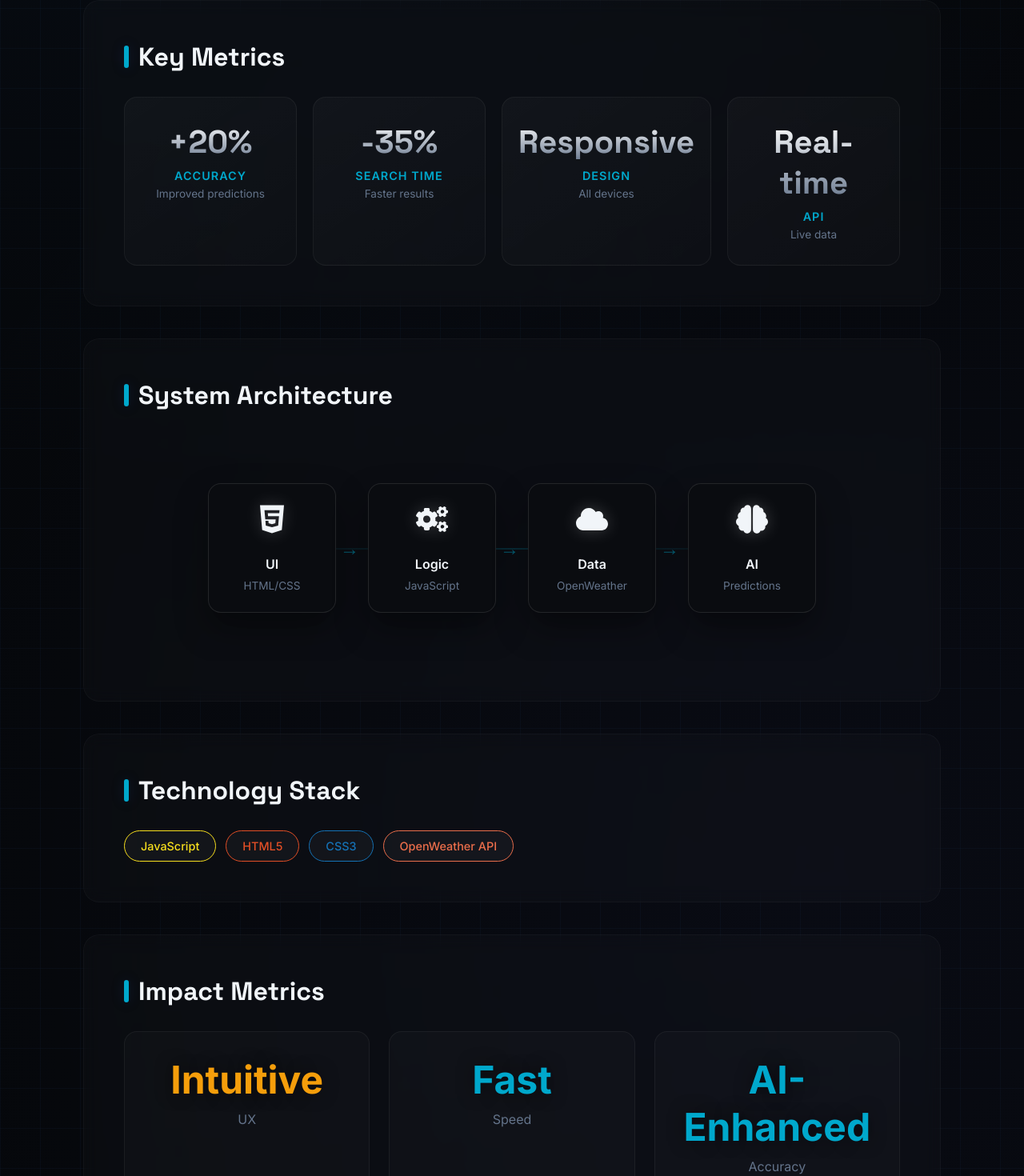
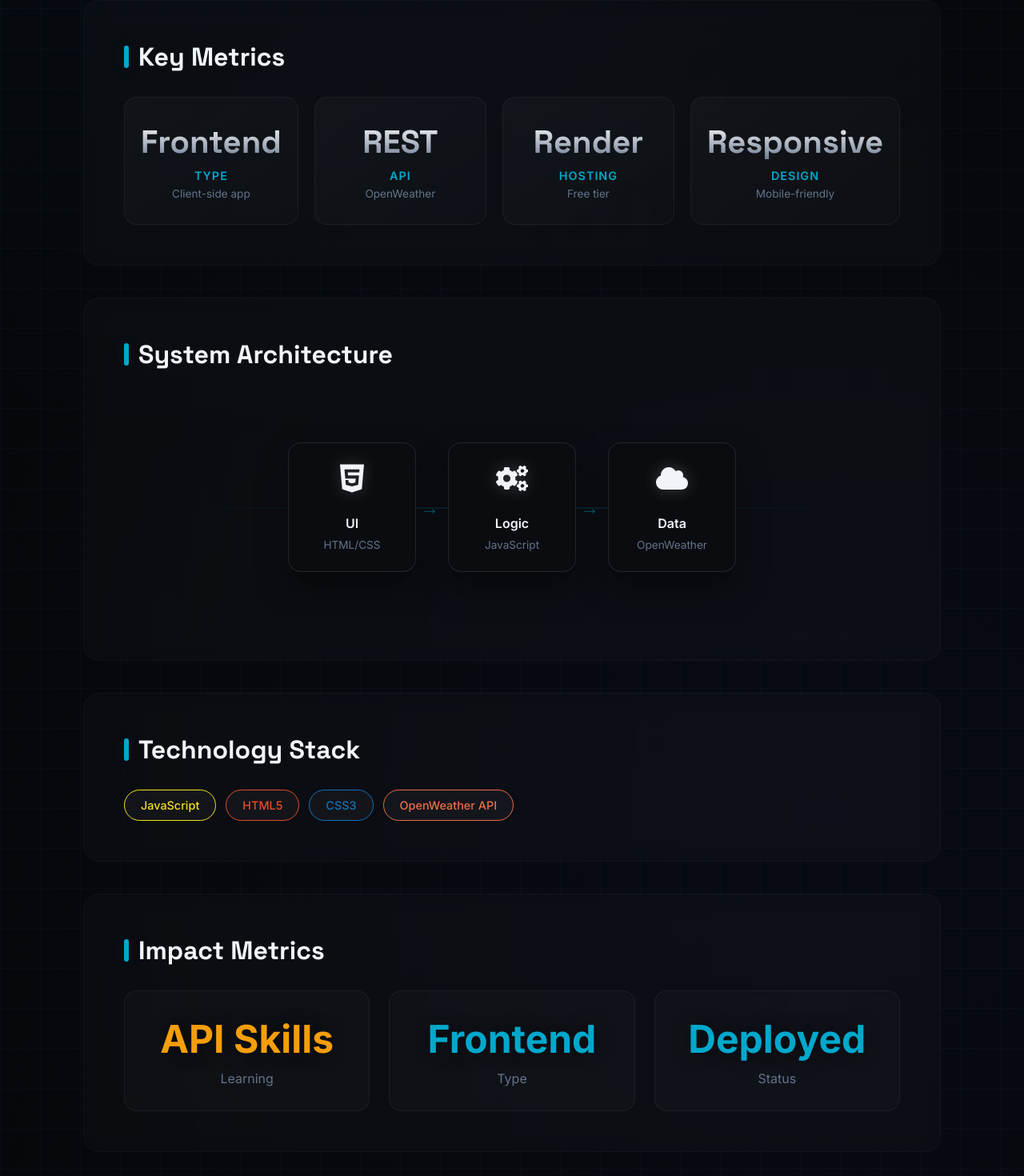
Before and after one commit to ashishkrshaw/Profile, a React (Vite) app: page /project/ai-weather-forecasting in a window 1280 px wide. Shown: the part 1240-2710 px from the top of the page at 80% size. Built offline with nearby package versions, Linux system fonts and the light colour scheme.

Commit message:
Inkhub Port 2nd time

```diff
--- a/src/pages/ProjectDetails.tsx
+++ b/src/pages/ProjectDetails.tsx
@@ -41,17 +41,17 @@ const projectsData: Record<string, {
 }> = {
     'kavro': {
         title: 'Kavro',
-        tagline: 'End-to-End Encrypted Messaging Protocol',
+        tagline: 'End-to-End Encrypted Messaging API',
         image: 'https://images.unsplash.com/photo-1614064641938-3bbee52942c7?w=1200&auto=format&fit=crop',
         demo: 'https://kavro.duckdns.org/docs',
         github: 'https://github.com/ashishkrshaw/kavro.git',
         video: undefined,
-        whyItMatters: 'Demonstrates a secure messaging architecture where the server acts solely as a blind relay. Messages are encrypted on the client using NaCl (TweetNaCl) before transmission, ensuring the server never possesses the decryption keys.',
+        whyItMatters: 'A messaging API where messages are encrypted client-side before reaching the server. Built to learn cryptography concepts using NaCl library and Redis for temporary message storage.',
         highlights: [
-            'Client-side Key Generation (NaCl)',
-            'Blind Relay Server Architecture',
-            'Ephemeral Redis Storage',
-            'Dockerized Deployment'
+            'NaCl Encryption Library',
+            'Redis Message Storage',
+            'FastAPI REST API',
+            'Docker Deployment'
         ],
         stack: [
             { name: 'Python', color: 'var(--accent)' },
@@ -61,37 +61,36 @@ const projectsData: Record<string, {
             { name: 'Docker', color: '#2496ed' }
         ],
         stats: [
-            { label: 'Latency', value: '<50ms', desc: 'Message delivery' },
-            { label: 'Server Access', value: 'Blob', desc: 'Encrypted data only' },
-            { label: 'Test Coverage', value: '85%', desc: 'Unit & Integration' },
-            { label: 'Deployment', value: 'Container', desc: 'Docker Compose' }
+            { label: 'Type', value: 'Backend', desc: 'REST API' },
+            { label: 'Encryption', value: 'NaCl', desc: 'TweetNaCl' },
+            { label: 'Storage', value: 'Redis', desc: 'Temporary' },
+            { label: 'Deploy', value: 'Docker', desc: 'Containerized' }
         ],
         architecture: [
             { title: 'Client', desc: 'Key Gen', iconKey: 'FaKey' },
-            { title: 'API', desc: 'Relay', iconKey: 'FaCloud' },
-            { title: 'Sender', desc: 'Encrypt', iconKey: 'FaLock' },
-            { title: 'Store', desc: 'Redis TTL', iconKey: 'SiRedis' },
-            { title: 'Receiver', desc: 'Decrypt', iconKey: 'FaUnlock' }
+            { title: 'API', desc: 'FastAPI', iconKey: 'FaCloud' },
+            { title: 'Encrypt', desc: 'NaCl', iconKey: 'FaLock' },
+            { title: 'Store', desc: 'Redis', iconKey: 'SiRedis' }
         ],
         impact: [
-            { label: 'Security Model', value: 'E2EE', color: 'var(--accent)' },
-            { label: 'Storage', value: 'Ephemeral', color: 'var(--accent-light)' },
-            { label: 'Cryptography', value: 'NaCl', color: 'var(--accent-light)' }
+            { label: 'Learning', value: 'Cryptography', color: 'var(--accent)' },
+            { label: 'Type', value: 'Backend API', color: 'var(--accent-light)' },
+            { label: 'Status', value: 'Deployed', color: 'var(--accent-light)' }
         ]
     },
     'session-guard': {
         title: 'Session Guard',
-        tagline: 'Context-Aware Authentication Middleware',
+        tagline: 'Session Security Middleware',
         image: 'https://images.unsplash.com/photo-1555949963-ff9fe0c870eb?w=1200&auto=format&fit=crop',
         demo: null,
         github: 'https://github.com/ashishkrshaw/session-guard.git',
         video: undefined,
-        whyItMatters: 'Enhances standard session management by validating request context (IP subnet, User-Agent) on every call. If the context changes drastically during an active session, it challenges or invalidates the token to prevent session hijacking.',
+        whyItMatters: 'A FastAPI middleware that adds extra security checks to user sessions. Validates IP address and browser fingerprint on each request to detect suspicious activity.',
         highlights: [
-            'Heuristic Anomaly Detection',
-            'Context-Aware Middleware',
-            'Request Fingerprinting',
-            'Automated Token Revocation'
+            'IP Address Validation',
+            'Browser Fingerprinting',
+            'FastAPI Middleware',
+            'JWT Token Handling'
         ],
         stack: [
             { name: 'Python', color: 'var(--accent)' },
@@ -100,35 +99,35 @@ const projectsData: Record<string, {
             { name: 'JWT', color: '#2496ed' }
         ],
         stats: [
-            { label: 'Overhead', value: '<5ms', desc: 'Per request check' },
-            { label: 'False Positives', value: 'Low', desc: 'Tunable heuristics' },
-            { label: 'Detection', value: 'Real-time', desc: 'On request' },
-            { label: 'Scope', value: 'Global', desc: 'All protected routes' }
+            { label: 'Type', value: 'Middleware', desc: 'Security layer' },
+            { label: 'Auth', value: 'JWT', desc: 'Token-based' },
+            { label: 'Cache', value: 'Redis', desc: 'Session store' },
+            { label: 'Status', value: 'No Demo', desc: 'Code only' }
         ],
         architecture: [
-            { title: 'Login', desc: 'Issue Token', iconKey: 'FaUserShield' },
-            { title: 'Middleware', desc: 'Inspect', iconKey: 'FaHandPaper' },
-            { title: 'Logic', desc: 'Validate', iconKey: 'FaChartLine' },
-            { title: 'Action', desc: 'Allow/401', iconKey: 'FaShieldAlt' }
+            { title: 'Login', desc: 'JWT Token', iconKey: 'FaUserShield' },
+            { title: 'Middleware', desc: 'Check IP', iconKey: 'FaHandPaper' },
+            { title: 'Validate', desc: 'Fingerprint', iconKey: 'FaChartLine' },
+            { title: 'Action', desc: 'Allow/Block', iconKey: 'FaShieldAlt' }
         ],
         impact: [
-            { label: 'Security', value: 'Improved', color: 'var(--accent)' },
-            { label: 'UX Impact', value: 'Minimal', color: 'var(--accent-light)' },
-            { label: 'Integration', value: 'Middleware', color: 'var(--accent-light)' }
+            { label: 'Learning', value: 'Security', color: 'var(--accent)' },
+            { label: 'Type', value: 'Backend', color: 'var(--accent-light)' },
+            { label: 'Demo', value: 'Code Only', color: 'var(--accent-light)' }
         ]
     },
     'event-flow': {
         title: 'EventFlow',
-        tagline: 'Asynchronous Task Processing System',
+        tagline: 'Background Task Queue System',
         image: 'https://images.unsplash.com/photo-1551288049-bebda4e38f71?w=1200&auto=format&fit=crop',
         demo: 'https://eventdriven.duckdns.org/docs',
         github: 'https://github.com/ashishkrshaw/Event_Driven.git',
-        whyItMatters: 'Decouples high-latency operations (like email sending or report generation) from the main API response loop interactively. Uses a Redis List as a message broker to queue tasks for background workers.',
+        whyItMatters: 'A background task processing system using Redis as a message queue. API endpoints push tasks to Redis, and worker processes pick them up for execution.',
         highlights: [
-            'Producer-Consumer Pattern',
-            'Redis List as Message Queue',
-            'Dead Letter Queue (DLQ)',
-            'Worker Process Isolation'
+            'Redis Message Queue',
+            'Worker Process Pattern',
+            'FastAPI Endpoints',
+            'Docker Compose Setup'
         ],
         stack: [
             { name: 'FastAPI', color: '#009688' },
@@ -137,120 +136,113 @@ const projectsData: Record<string, {
             { name: 'Docker', color: '#2496ed' }
         ],
         stats: [
-            { label: 'API Latency', value: '<20ms', desc: 'Task enqueue only' },
-            { label: 'Throughput', value: 'Scalable', desc: 'Horizontal workers' },
-            { label: 'Reliability', value: 'Retry', desc: 'On worker failure' },
-            { label: 'Monitoring', value: 'Basic', desc: 'Queue depth' }
+            { label: 'Type', value: 'Backend', desc: 'Task queue' },
+            { label: 'Broker', value: 'Redis', desc: 'Message queue' },
+            { label: 'Workers', value: 'Python', desc: 'Background jobs' },
+            { label: 'Deploy', value: 'Docker', desc: 'Compose' }
         ],
         architecture: [
             { title: 'API', desc: 'Enqueue', iconKey: 'FaBolt' },
-            { title: 'Broker', desc: 'Redis List', iconKey: 'SiRedis' },
-            { title: 'Worker', desc: 'Dequeue', iconKey: 'FaCogs' },
-            { title: 'DLQ', desc: 'Failures', iconKey: 'FaRedo' }
+            { title: 'Broker', desc: 'Redis', iconKey: 'SiRedis' },
+            { title: 'Worker', desc: 'Process', iconKey: 'FaCogs' },
+            { title: 'Retry', desc: 'On Fail', iconKey: 'FaRedo' }
         ],
         impact: [
-            { label: 'Responsiveness', value: 'High', color: 'var(--accent)' },
-            { label: 'Coupling', value: 'Loose', color: 'var(--accent-light)' },
-            { label: 'Resilience', value: 'Robust', color: 'var(--accent-light)' }
+            { label: 'Learning', value: 'Queues', color: 'var(--accent)' },
+            { label: 'Pattern', value: 'Producer-Consumer', color: 'var(--accent-light)' },
+            { label: 'Status', value: 'Deployed', color: 'var(--accent-light)' }
         ]
     },
     'cloud-fun-fact-generator': {
         title: 'Cloud Fun Fact Generator',
-        tagline: 'Serverless Application with AI Integration',
+        tagline: 'AI-Powered Fact Generator',
         image: '/images/Screenshot 2025-11-17 170323.png',
         demo: 'https://cfunfact.onrender.com/',
         github: 'https://github.com/ashishkrshaw/Cloud-FunFacts.git',
         video: 'https://youtu.be/KbsVKpe41Hk',
-        whyItMatters: 'A serverless playground to explore AWS primitives. Connects a static frontend hosted on S3/Amplify to a Lambda function via API Gateway, which queries a text-gen AI (Perplexity) and caches results in DynamoDB.',
+        whyItMatters: 'A fun web app that generates cloud computing facts using Perplexity AI API. Built with Node.js and Express backend, MongoDB for storage, deployed on Render.',
         highlights: [
-            'API Gateway + Lambda Integration',
-            'DynamoDB for Caching/Storage',
-            'Perplexity API for Content',
-            'Infrastructure as Code (SAM/CDK)'
+            'Perplexity AI Integration',
+            'Node.js + Express API',
+            'MongoDB Database',
+            'Render Deployment'
         ],
         stack: [
-            { name: 'HTML5', color: '#E34F26' },
-            { name: 'CSS3', color: '#1572B6' },
-            { name: 'JavaScript', color: '#F7DF1E' },
-            { name: 'AWS Lambda', color: '#FF9900' },
-            { name: 'DynamoDB', color: '#4053D6' }
+            { name: 'Node.js', color: '#339933' },
+            { name: 'Express', color: '#000000' },
+            { name: 'MongoDB', color: '#47A248' },
+            { name: 'JavaScript', color: '#F7DF1E' }
         ],
         stats: [
-            { label: 'Architecture', value: 'Serverless', desc: 'Pay-per-use' },
-            { label: 'Availability', value: 'High', desc: 'AWS Managed' },
-            { label: 'Latency', value: 'Variable', desc: 'Cold starts possible' },
-            { label: 'Maintainability', value: 'High', desc: 'No servers' }
+            { label: 'Type', value: 'Full-Stack', desc: 'Node.js app' },
+            { label: 'AI', value: 'Perplexity', desc: 'Text generation' },
+            { label: 'Database', value: 'MongoDB', desc: 'Fact storage' },
+            { label: 'Hosting', value: 'Render', desc: 'Free tier' }
         ],
         architecture: [
-            { title: 'UI', desc: 'Amplify', iconKey: 'FaHtml5' },
-            { title: 'Gateway', desc: 'REST API', iconKey: 'SiAmazonapigateway' },
-            { title: 'Function', desc: 'Lambda', iconKey: 'SiAwslambda' },
-            { title: 'AI', desc: 'External', iconKey: 'FaBrain' }
+            { title: 'Frontend', desc: 'HTML/JS', iconKey: 'FaHtml5' },
+            { title: 'API', desc: 'Express', iconKey: 'FaCogs' },
+            { title: 'AI', desc: 'Perplexity', iconKey: 'FaBrain' },
+            { title: 'DB', desc: 'MongoDB', iconKey: 'SiRedis' }
         ],
         impact: [
-            { label: 'Ops', value: 'Zero', color: 'var(--accent)' },
-            { label: 'Cost', value: 'Micro', color: 'var(--accent-light)' },
-            { label: 'Scale', value: 'Auto', color: 'var(--accent-light)' }
+            { label: 'Learning', value: 'AI APIs', color: 'var(--accent)' },
+            { label: 'Stack', value: 'Node.js', color: 'var(--accent-light)' },
+            { label: 'Status', value: 'Deployed', color: 'var(--accent-light)' }
         ]
     },
     'aws-portfolio-hosting': {
         title: 'AWS Cloud Portfolio',
-        tagline: 'Secure CI/CD Static Hosting Architecture',
+        tagline: 'Static Site Hosting on AWS',
         image: 'https://images.unsplash.com/photo-1451187580459-43490279c0fa?w=1200&auto=format&fit=crop',
         demo: null,
         github: '',
         video: undefined,
         documentation: 'https://docs.google.com/document/d/1t4u7Gt1bdUH-cHazerUBN6VjV0-UMhILLKlmDBY-xwM/edit?usp=sharing',
-        whyItMatters: 'Production-grade portfolio hosting demonstrating Cloud Security Architecture, IAM Least-Privilege Design, and automated CI/CD deployment. Uses private S3 bucket with CloudFront OAC, ensuring zero public access while delivering content globally via HTTPS.',
+        whyItMatters: 'My portfolio website hosted on AWS using S3 for storage, CloudFront for CDN, and GitHub Actions for automated deployment. Configured with HTTPS and custom domain.',
         highlights: [
-            'Private S3 + CloudFront OAC',
-            'IAM Least-Privilege CI/CD User',
-            'GitHub Actions Automation',
-            'SSL/TLS via ACM',
-            'Route 53 DNS Management',
-            'CloudFront Cache Invalidation'
+            'S3 Static Hosting',
+            'CloudFront CDN',
+            'GitHub Actions CI/CD',
+            'HTTPS with ACM'
         ],
         stack: [
             { name: 'S3', color: '#569A31' },
             { name: 'CloudFront', color: '#8C4FFF' },
             { name: 'Route 53', color: '#8C4FFF' },
-            { name: 'ACM', color: '#DD344C' },
-            { name: 'IAM', color: '#DD344C' },
             { name: 'GitHub Actions', color: '#2088FF' }
         ],
         stats: [
-            { label: 'Access Control', value: 'Private', desc: 'S3 blocked publicly' },
-            { label: 'CDN', value: 'Global', desc: 'Edge locations' },
+            { label: 'Type', value: 'Static', desc: 'HTML/CSS/JS' },
+            { label: 'CDN', value: 'CloudFront', desc: 'Global cache' },
             { label: 'Deploy', value: 'Auto', desc: 'On git push' },
-            { label: 'Security', value: 'OAC', desc: 'Origin Access Control' }
+            { label: 'SSL', value: 'ACM', desc: 'Free HTTPS' }
         ],
         architecture: [
-            { title: 'IAM', desc: 'Least Privilege', iconKey: 'FaUserShield' },
-            { title: 'S3', desc: 'Private Storage', iconKey: 'FaCloud' },
-            { title: 'CloudFront', desc: 'CDN + OAC', iconKey: 'FaShieldAlt' },
-            { title: 'Route 53', desc: 'DNS', iconKey: 'FaCogs' },
-            { title: 'ACM', desc: 'HTTPS', iconKey: 'FaLock' },
-            { title: 'GitHub', desc: 'CI/CD', iconKey: 'FaBolt' }
+            { title: 'Code', desc: 'GitHub', iconKey: 'FaBolt' },
+            { title: 'Storage', desc: 'S3', iconKey: 'FaCloud' },
+            { title: 'CDN', desc: 'CloudFront', iconKey: 'FaShieldAlt' },
+            { title: 'DNS', desc: 'Route 53', iconKey: 'FaCogs' }
         ],
         impact: [
-            { label: 'Security', value: 'Enterprise', color: '#FF9900' },
-            { label: 'Automation', value: 'Full CI/CD', color: 'var(--accent-light)' },
-            { label: 'Cost', value: 'Minimal', color: 'var(--accent-light)' }
+            { label: 'Learning', value: 'AWS', color: '#FF9900' },
+            { label: 'Type', value: 'DevOps', color: 'var(--accent-light)' },
+            { label: 'Cost', value: 'Low', color: 'var(--accent-light)' }
         ]
     },
     'ai-weather-forecasting': {
         title: 'AI Weather Forecasting',
-        tagline: 'Real-Time Weather with AI Predictions',
+        tagline: 'Real-Time Weather App',
         image: 'https://images.unsplash.com/photo-1592210454359-9043f067919b?w=1200&auto=format&fit=crop',
         demo: 'https://sd-sb8h.onrender.com',
         github: 'https://github.com/ashishkrshaw/Ai-powered-Weather.git',
         video: 'https://www.youtube.com/watch?v=MIYQR-Ybrn4',
-        whyItMatters: 'A sleek weather app that fetches real-time data from OpenWeather API and uses AI to enhance forecast accuracy. Features a responsive design that works beautifully on all devices.',
+        whyItMatters: 'A clean weather application that fetches live data from OpenWeather API. Built to practice API integration, DOM manipulation, and responsive design.',
         highlights: [
-            'Real-Time Weather Data',
-            'AI-Enhanced Predictions',
-            '20% Better Accuracy',
-            'Responsive UI Design'
+            'OpenWeather API Integration',
+            'City Search Functionality',
+            'Responsive Design',
+            'Clean UI/UX'
         ],
         stack: [
             { name: 'JavaScript', color: '#F7DF1E' },
@@ -259,60 +251,58 @@ const projectsData: Record<string, {
             { name: 'OpenWeather API', color: '#EB6E4B' }
         ],
         stats: [
-            { label: 'Accuracy', value: '+20%', desc: 'Improved predictions' },
-            { label: 'Search Time', value: '-35%', desc: 'Faster results' },
-            { label: 'Design', value: 'Responsive', desc: 'All devices' },
-            { label: 'API', value: 'Real-time', desc: 'Live data' }
+            { label: 'Type', value: 'Frontend', desc: 'Client-side app' },
+            { label: 'API', value: 'REST', desc: 'OpenWeather' },
+            { label: 'Hosting', value: 'Render', desc: 'Free tier' },
+            { label: 'Design', value: 'Responsive', desc: 'Mobile-friendly' }
         ],
         architecture: [
             { title: 'UI', desc: 'HTML/CSS', iconKey: 'FaHtml5' },
             { title: 'Logic', desc: 'JavaScript', iconKey: 'FaCogs' },
-            { title: 'Data', desc: 'OpenWeather', iconKey: 'FaCloud' },
-            { title: 'AI', desc: 'Predictions', iconKey: 'FaBrain' }
+            { title: 'Data', desc: 'OpenWeather', iconKey: 'FaCloud' }
         ],
         impact: [
-            { label: 'UX', value: 'Intuitive', color: '#f59e0b' },
-            { label: 'Speed', value: 'Fast', color: 'var(--accent-light)' },
-            { label: 'Accuracy', value: 'AI-Enhanced', color: 'var(--accent-light)' }
+            { label: 'Learning', value: 'API Skills', color: '#f59e0b' },
+            { label: 'Type', value: 'Frontend', color: 'var(--accent-light)' },
+            { label: 'Status', value: 'Deployed', color: 'var(--accent-light)' }
         ]
     },
     'multi-cloud-dashboard': {
         title: 'Multi-Cloud Dashboard',
-        tagline: 'Unified AWS, Azure & GCP Monitoring Console',
+        tagline: 'Cloud Monitoring Dashboard',
         image: 'https://images.unsplash.com/photo-1519389950473-47ba0277781c?w=1200&auto=format&fit=crop',
         demo: 'https://multicloud-management-dashboard.onrender.com/',
         github: 'https://github.com/ashishkrshaw/multicloud-management-dashboard',
         video: undefined,
-        whyItMatters: 'Managing multiple cloud providers is chaotic. This dashboard unifies AWS, Azure, and GCP monitoring into one view with AI-powered insights and instant Telegram alerts for critical issues.',
+        whyItMatters: 'A dashboard UI for visualizing cloud metrics from AWS, Azure, and GCP. Built to learn React, Node.js, and MongoDB — showcasing MERN stack capabilities.',
         highlights: [
-            'Multi-Cloud Unified View',
-            'AI-Generated Insights',
-            'Telegram Bot Alerts',
-            'Cost Optimization Tips'
+            'React Frontend',
+            'Node.js API',
+            'MongoDB Database',
+            'Multi-Cloud UI'
         ],
         stack: [
             { name: 'React', color: '#61DAFB' },
             { name: 'Node.js', color: '#339933' },
             { name: 'MongoDB', color: '#47A248' },
-            { name: 'AWS/Azure/GCP', color: '#FF9900' }
+            { name: 'Express', color: '#000000' }
         ],
         stats: [
+            { label: 'Stack', value: 'MERN', desc: 'Full-stack' },
             { label: 'Clouds', value: '3', desc: 'AWS, Azure, GCP' },
-            { label: 'Cost Savings', value: '25%', desc: 'Waste reduction' },
-            { label: 'Alerts', value: '<30s', desc: 'Telegram delivery' },
-            { label: 'Uptime', value: '99.9%', desc: 'Dashboard availability' }
+            { label: 'Hosting', value: 'Render', desc: 'Free tier' },
+            { label: 'Type', value: 'Dashboard', desc: 'Monitoring UI' }
         ],
         architecture: [
-            { title: 'Clouds', desc: 'AWS/Azure/GCP', iconKey: 'FaCloud' },
+            { title: 'Frontend', desc: 'React', iconKey: 'FaHtml5' },
             { title: 'API', desc: 'Node.js', iconKey: 'FaCogs' },
-            { title: 'DB', desc: 'MongoDB', iconKey: 'SiRedis' },
-            { title: 'AI', desc: 'Insights', iconKey: 'FaBrain' },
-            { title: 'Alerts', desc: 'Telegram', iconKey: 'FaBolt' }
+            { title: 'Database', desc: 'MongoDB', iconKey: 'SiRedis' },
+            { title: 'Deploy', desc: 'Render', iconKey: 'FaCloud' }
         ],
         impact: [
-            { label: 'Efficiency', value: '+40%', color: '#2563eb' },
-            { label: 'MTTR', value: '-32%', color: 'var(--accent-light)' },
-            { label: 'Visibility', value: 'Unified', color: 'var(--accent-light)' }
+            { label: 'Stack', value: 'MERN', color: '#2563eb' },
+            { label: 'Type', value: 'Full-Stack', color: 'var(--accent-light)' },
+            { label: 'Status', value: 'Deployed', color: 'var(--accent-light)' }
         ]
     }
 };
```
Also changed, not shown: src/pages/Home.tsx (+21 -21 lines).
